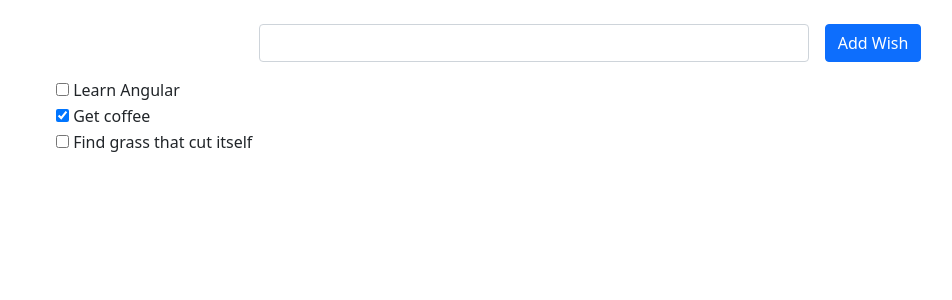
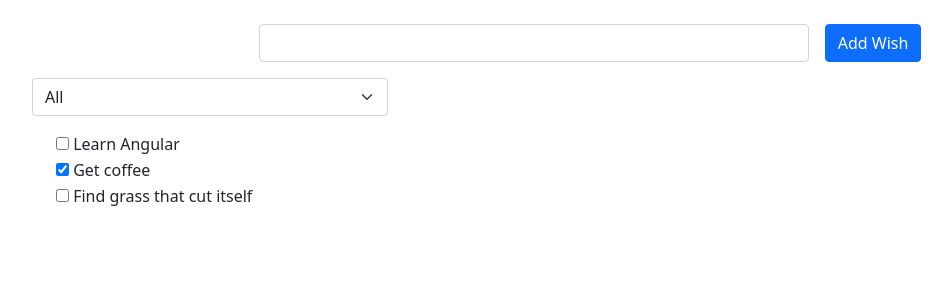
Before and after one commit to Yapoinc/AngularWishList, an Angular app in the folder wishlist/: page / in a window 1280 px wide. Shown: the top 300 px of the page, without its empty margins (50-1002 px from the left). Built offline with nearby package versions, Linux system fonts and the light colour scheme.

Commit message:
Listening for Changes to ngModel Values

```diff
--- a/wishlist/src/app/app.component.html
+++ b/wishlist/src/app/app.component.html
@@ -7,6 +7,7 @@
         name="newWishText"
         class="form-control"
         [(ngModel)]="newWishText"
+        (ngModelChange)="textChange($event)"
       />
     </div>
     <div class="col-auto">
@@ -20,12 +21,22 @@
     </div>
   </form>
   <div class="row mt-3">
-    <div *ngIf="!items.length; else showItems">
+    <div class="col-sm-4">
+      <select class="form-select" [(ngModel)]="listFilter"
+      (ngModelChange)="filterChange($event)">
+        <option value="0">All</option>
+        <option value="1">Unfulfilled</option>
+        <option value="2">Fulfilled</option>
+      </select>
+    </div>
+  </div>
+  <div class="row mt-3">
+    <div *ngIf="!visibleItems.length; else showItems">
       There is no wishes to display !
     </div>
     <ng-template #showItems>
-      <ul *ngIf="items.length" class="wish_list">
-        <li *ngFor="let item of items; index as ii">
+      <ul *ngIf="visibleItems.length" class="wish_list">
+        <li *ngFor="let item of visibleItems; index as ii">
           <div class="form-check">
             <label class="form-check-label">
               <input
--- a/wishlist/src/app/app.component.ts
+++ b/wishlist/src/app/app.component.ts
@@ -12,9 +12,10 @@
     new WishItem('Get coffee', true),
     new WishItem('Find grass that cut itself'),
   ];
-
+  listFilter: string = '0';
   newWishText = '';
   title = 'wishlist';
+  visibleItems = this.items;
 
   addNewWish() {
     if (!this.newWishText.trim())
@@ -24,6 +25,17 @@
 
   }
 
+  filterChange(e: string) {
+    this.visibleItems = this.items;
+    if (+e === 1)
+      this.visibleItems = this.items.filter(item => !item.isComplete);
+    if (+e === 2)
+      this.visibleItems = this.items.filter(item => item.isComplete);
+
+  }
+  textChange(e: string) {
+    console.log(e);
+  }
   toggleItem(e: Event, item: WishItem) {
     item.isComplete = !item.isComplete;
   }
```
